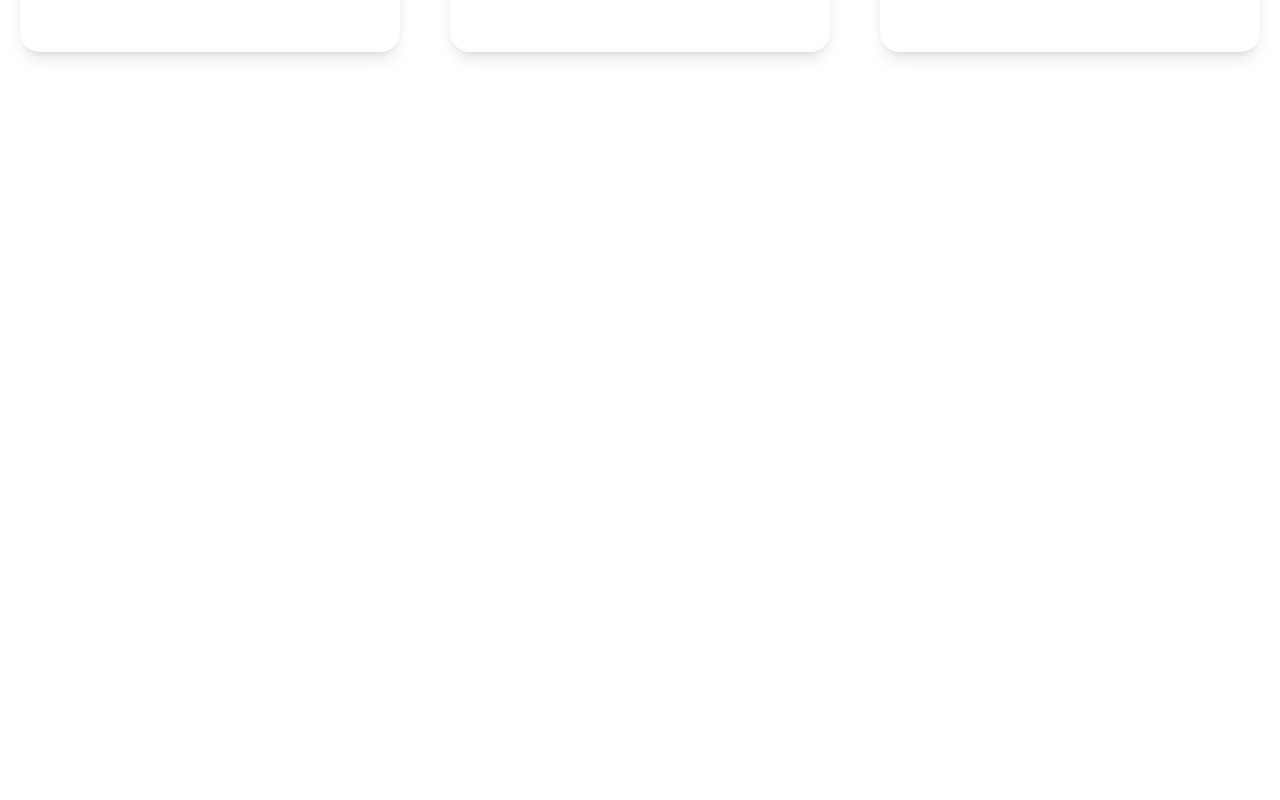
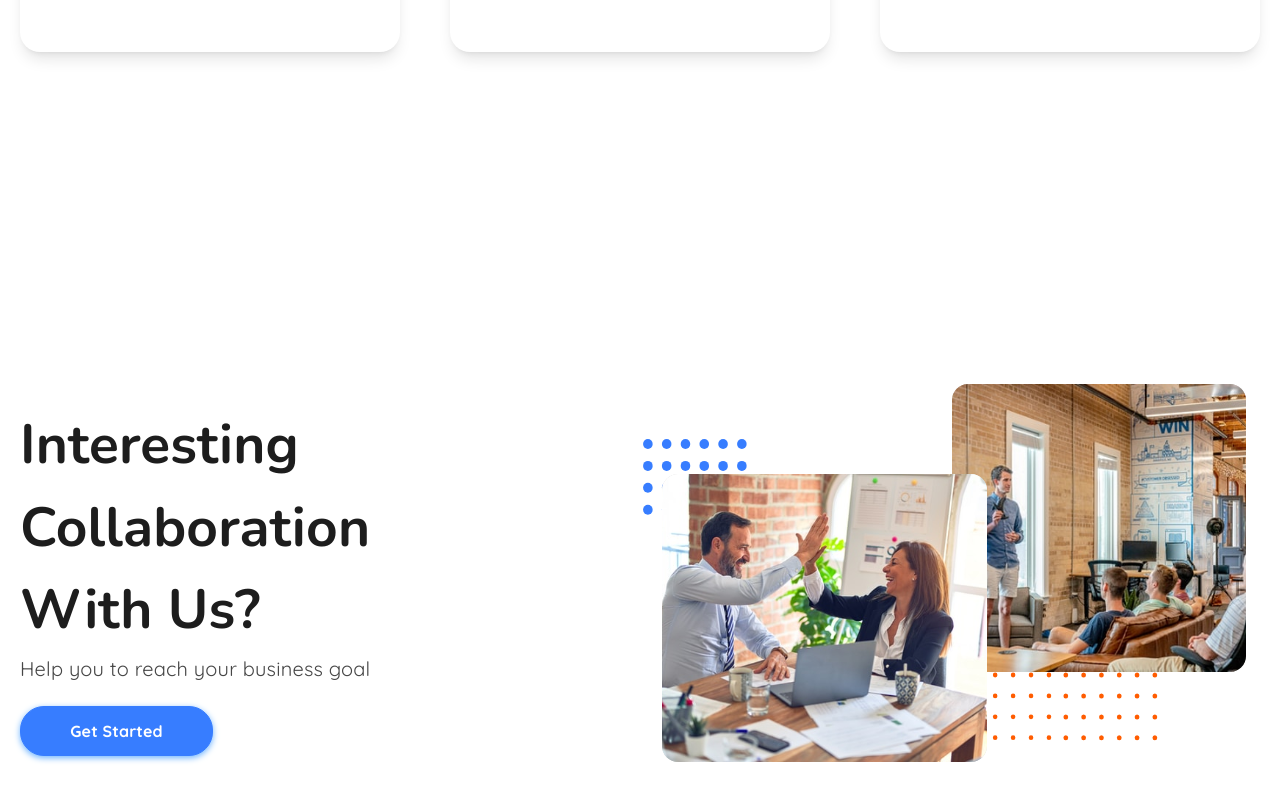
Before and after one commit to suphanatchanlek30/Agency-Creative, a React (Vite) app: page / in a window 1280 px wide. Shown: the part 4095-4895 px from the top of the page. Before the commit the page ends 4337 px from the top, so only its background shows below. Built offline with nearby package versions, Linux system fonts and the light colour scheme.

Commit message:
add Section Intersting

```diff
--- a/src/App.jsx
+++ b/src/App.jsx
@@ -6,6 +6,7 @@ import About from './page/About';
 import Services from './page/Services';
 import Project from './page/Project';
 import Testimonial from './page/Testimonial';
+import Interesting from './page/Interesting';
 
 function App() {
 
@@ -44,6 +45,7 @@ function App() {
       <Project/>
     </div>
     <Testimonial/>
+    <Interesting/>
 
     </div>
   )
--- /dev/null
+++ b/src/page/Interesting.jsx
@@ -0,0 +1,53 @@
+import React from 'react'
+
+import img1 from "../assets/img_Interesting/img1.svg";
+import img2 from "../assets/img_Interesting/img2.svg";
+import point1 from "../assets/img_Interesting/point1.svg";
+import point2 from "../assets/img_Interesting/point2.svg";
+
+const Interesting = () => {
+  return (
+    <div className='flex flex-col justify-start container mx-auto mt-[200px] mb-[58px] w-[1240px] h-[568px]'>
+        {/* left right */}
+        <div className='flex h-screen justify-center gap-6'>
+            {/* left */}
+            <div className='left w-1/2'>
+                {/* text and button */}
+                <div className='w-[491px]'>
+                    <h3 className='font-body2 font-bold text-[55px] tracking-[0.003em] text-[#1D1D1D] mt-[20px]'>Interesting Collaboration With Us?</h3>
+                    <p className='font-body font-normal text-[20px] leading-[34px] tracking-[0.01em] text-[#464646]'>Help you to reach your business goal</p>
+                    {/* button */}
+                    <div className='border border-[#377DFF] bg-[#377DFF] w-[193px] text-center pt-[12px] pb-[12px] pr-[40px] pl-[40px] rounded-[24px] mt-[20px] shadow-[0px_2px_6px] shadow-[#6eb4ff]'>
+                        <a href="#" className='font-body font-bold text-[16px] leading-[24px] tracking-[0.01em] text-[#FFFFFF]'>Get Started</a>
+                    </div>
+                </div>
+            </div>
+
+            {/* right */}
+            <div className='left w-1/2'>
+                <div className='flex relative justify-center'>
+                    {/* img 1 */}
+                    <div className='absolute top-[90px] left-[10px] right-0 z-20'>
+                        <img src={img1} alt="img1" className='w-[325px] h-[288px]' />
+                    </div>
+                    {/* img 2 */}
+                    <div className='absolute top-[0px] left-[300px] right-0'>
+                        <img src={img2} alt="img1" className='w-[294px] h-[288px]' />
+                    </div>
+                    {/* point blue */}
+                    <div className='absolute top-[55px] left-[-9px] right-0 z-0'>
+                        <img src={point1} alt="img1" className='w-[103.73px] h-[75.68px]' />
+                    </div>
+                    {/* point orange */}
+                    <div className='absolute top-[286.85px] left-[305px] right-0 z-0'>
+                        <img src={point2} alt="img1" className='w-[201.21px] h-[70.93px]' />
+                    </div>
+                </div>
+            </div>
+
+        </div>
+    </div>
+  )
+}
+
+export default Interesting
```
Also changed, not shown: src/assets/img_Interesting/point1.svg (added), src/assets/img_Interesting/point2.svg (added).
